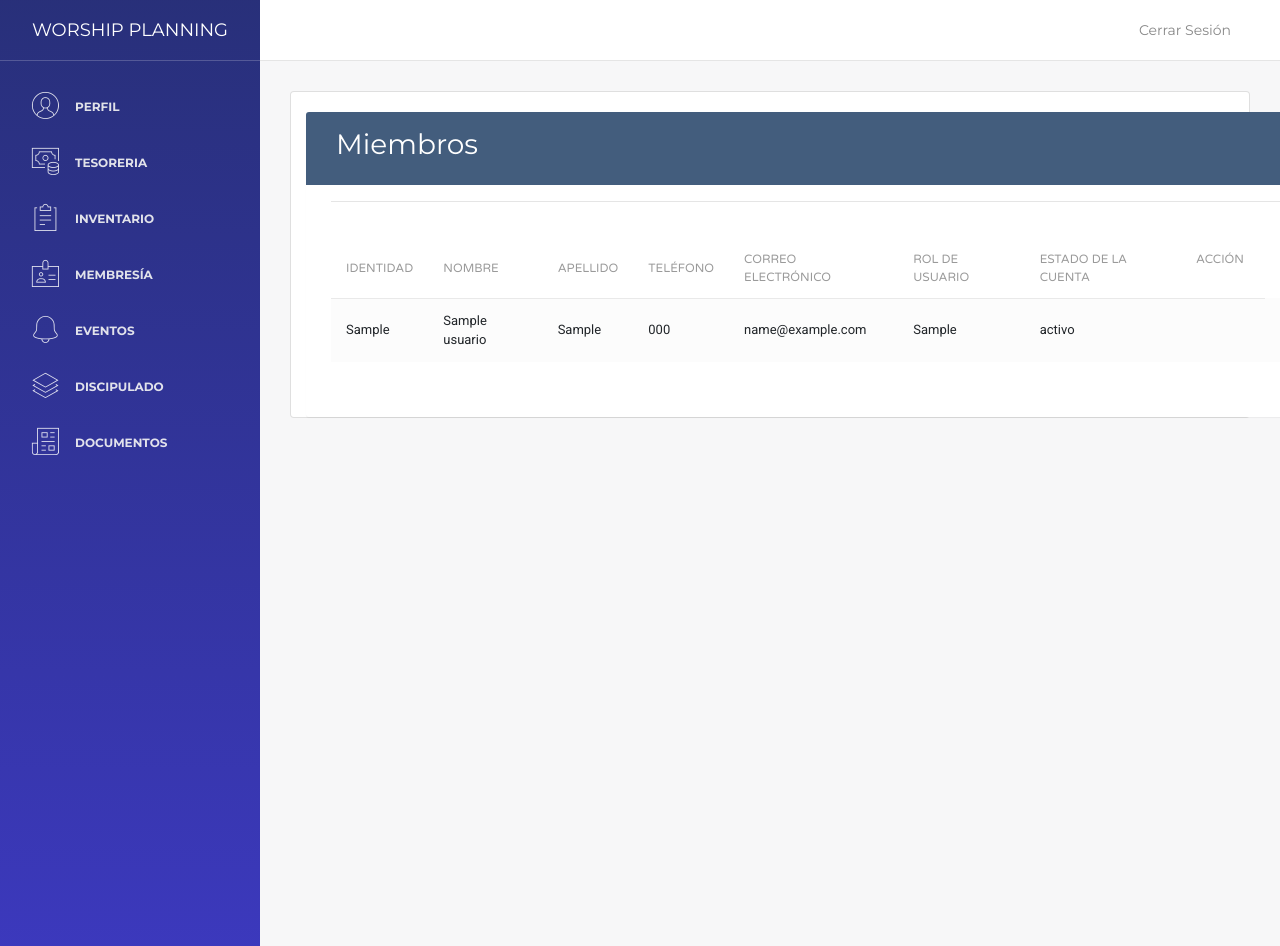
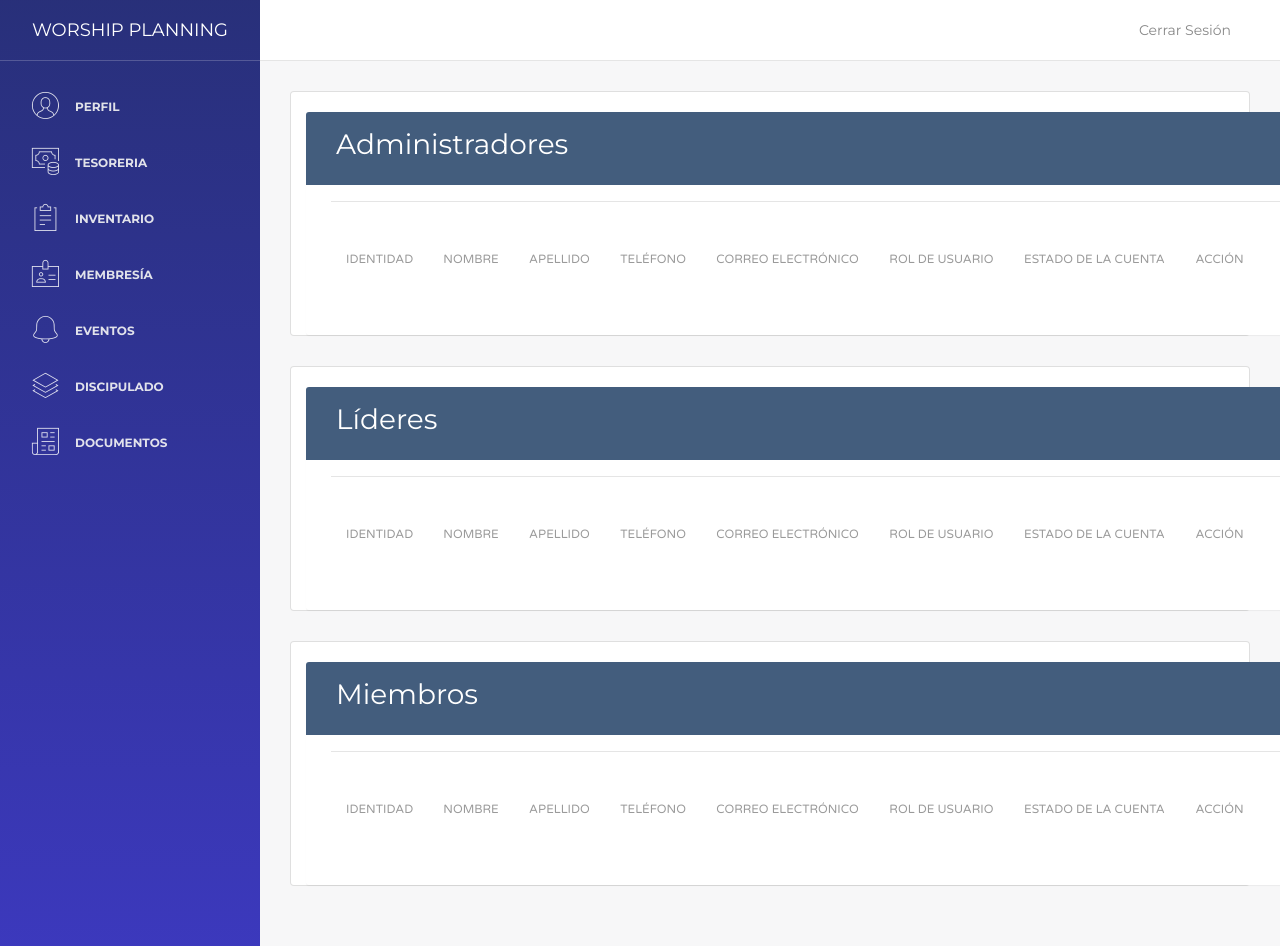
Before and after one commit to Chucklagos/Worship-Planning, a PHP site: page /src/membresia.php in a window 1280 px wide. Run offline with PHP 8.4, Linux system fonts and the light colour scheme; the visitor is signed in with stand-in values (Sample User, id 1); tables that the repository leaves empty hold one stand-in row (values such as "Sample post"); data that the repository does not hold is empty; some libraries are stand-ins or nearby versions.

Commit message:
categorias-usuarios implementada

```diff
--- a/src/membresia.php
+++ b/src/membresia.php
@@ -50,8 +50,143 @@
                     </div>
                 </div>
             </nav>
-            <!-- End Navbar -->
-            <div class="content">
+
+<div class="content">
+                <div class="container-fluid">
+                    <div class="row">
+                        <div class="col-md-12">
+                            <div class="card">
+								<br>
+                                <div class="container-xl">
+
+									<div class="table-wrapper">
+										<div class="table-title">
+											<div class="row">
+												<div class="col-sm-6">
+													<h3>Administradores <b></b></h3>
+												</div>
+
+												<div class="col-sm-6">
+													<a href="#agregarModal"  data-toggle="modal">
+													</a>
+												</div>
+
+											</div>
+										</div>
+										<hr>
+										<br>
+										<table class="table table-striped table-hover">
+											<thead>
+											<tr>
+                                                <th>Identidad</th>
+												<th>Nombre</th>
+												<th>Apellido</th>
+												<th>Teléfono</th>
+												<th>Correo Electrónico </th>
+												<th>Rol de Usuario </th>
+												<th>Estado de la Cuenta</th>
+												<th>Acción</th>
+											</tr>
+											</thead>
+											<tbody>
+											  <tr>
+					    <?php
+                        $query = "SELECT idUsuario, primerNombre, primerApellido, telefono, email, rolUsuario, estado FROM usuario WHERE rolUsuario= 'Admin' ORDER BY idUsuario DESC";
+                        $result_tasks = mysqli_query($conexion, $query);
+                        while($row = mysqli_fetch_assoc($result_tasks)) { ?>
+
+												<td><?php echo $row['idUsuario']; ?></td>
+												<td><?php echo $row['primerNombre']; ?></td>
+												<td><?php echo $row['primerApellido']; ?></td>
+												<td><?php echo $row['telefono']; ?></td>
+												<td><?php echo $row['email']; ?></td>
+												<td><?php echo $row['rolUsuario']; ?></td>
+												<td><?php echo $row['estado']; ?></td>
+												<td>
+												<a href="borrarMiembro.php?idUsuario=<?php echo $row['idUsuario']?>"><i class="material-icons" data-toggle="tooltip" title="Delete">&#xE872;</i></a>
+												<a href="editarMiembros.php?idUsuario=<?php echo $row['idUsuario']?>"  class="edit" ><i class="material-icons" data-toggle="tooltip" title="Edit">&#xE254;</i></a>
+												</td>
+
+											</tr>
+											<?php } ?>
+											</tbody>
+										</table>
+										<br>
+									</div>
+								</div>
+							</div>
+						</div>
+					</div>
+</div>
+<div class="content">
+                <div class="container-fluid">
+                    <div class="row">
+                        <div class="col-md-12">
+                            <div class="card">
+								<br>
+                                <div class="container-xl">
+
+									<div class="table-wrapper">
+										<div class="table-title">
+											<div class="row">
+												<div class="col-sm-6">
+													<h3>Líderes <b></b></h3>
+												</div>
+
+												<div class="col-sm-6">
+													<a href="#agregarModal"  data-toggle="modal">
+													</a>
+												</div>
+
+											</div>
+										</div>
+										<hr>
+										<br>
+										<table class="table table-striped table-hover">
+											<thead>
+											<tr>
+                                                <th>Identidad</th>
+												<th>Nombre</th>
+												<th>Apellido</th>
+												<th>Teléfono</th>
+												<th>Correo Electrónico </th>
+												<th>Rol de Usuario </th>
+												<th>Estado de la Cuenta</th>
+												<th>Acción</th>
+											</tr>
+											</thead>
+											<tbody>
+											  <tr>
+					    <?php
+                        $query = "SELECT idUsuario, primerNombre, primerApellido, telefono, email, rolUsuario, estado FROM usuario WHERE rolUsuario= 'Lider' ORDER BY idUsuario DESC";
+                        $result_tasks = mysqli_query($conexion, $query);
+                        while($row = mysqli_fetch_assoc($result_tasks)) { ?>
+
+												<td><?php echo $row['idUsuario']; ?></td>
+												<td><?php echo $row['primerNombre']; ?></td>
+												<td><?php echo $row['primerApellido']; ?></td>
+												<td><?php echo $row['telefono']; ?></td>
+												<td><?php echo $row['email']; ?></td>
+												<td><?php echo $row['rolUsuario']; ?></td>
+												<td><?php echo $row['estado']; ?></td>
+												<td>
+												<a href="borrarMiembro.php?idUsuario=<?php echo $row['idUsuario']?>"><i class="material-icons" data-toggle="tooltip" title="Delete">&#xE872;</i></a>
+												<a href="editarMiembros.php?idUsuario=<?php echo $row['idUsuario']?>"  class="edit" ><i class="material-icons" data-toggle="tooltip" title="Edit">&#xE254;</i></a>
+												</td>
+
+											</tr>
+											<?php } ?>
+											</tbody>
+										</table>
+										<br>
+									</div>
+								</div>
+							</div>
+						</div>
+					</div>
+				</div>
+</div>
+<div class="content">
                 <div class="container-fluid">
                     <div class="row">
                         <div class="col-md-12">
@@ -78,8 +213,6 @@
 										<table class="table table-striped table-hover">
 											<thead>
 											<tr>
-
-
                                                 <th>Identidad</th>
 												<th>Nombre</th>
 												<th>Apellido</th>
@@ -88,14 +221,12 @@
 												<th>Rol de Usuario </th>
 												<th>Estado de la Cuenta</th>
 												<th>Acción</th>
-
-
 											</tr>
 											</thead>
 											<tbody>
 											  <tr>
 					    <?php
-                        $query = "SELECT idUsuario, primerNombre, primerApellido, telefono, email, rolUsuario, estado FROM usuario ORDER BY idUsuario DESC";
+                        $query = "SELECT idUsuario, primerNombre, primerApellido, telefono, email, rolUsuario, estado FROM usuario WHERE rolUsuario= 'Miembro' ORDER BY idUsuario DESC";
                         $result_tasks = mysqli_query($conexion, $query);
                         while($row = mysqli_fetch_assoc($result_tasks)) { ?>
 
@@ -118,7 +249,6 @@
 										<br>
 									</div>
 
-</div>
 <!-- AGREGAR REGISTRO MODAL
 <div id="agregarModal" class="modal fade">
 	<div class="modal-dialog">
```
